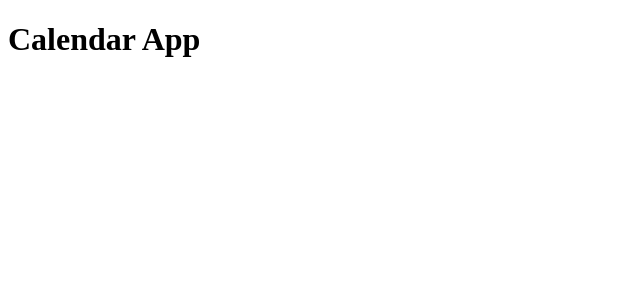
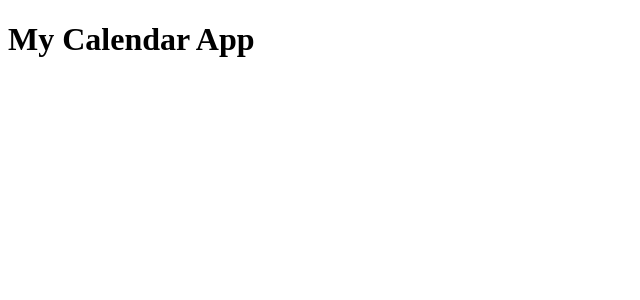
Before and after one commit to madan123051/image, a React (Create React App) app: page / in a window 1280 px wide. Shown: the top 300 px of the page, without its empty margins (0-640 px from the left). Built offline with nearby package versions, Linux system fonts and the light colour scheme.

Commit message:
Update App.js

```diff
--- a/src/App.js
+++ b/src/App.js
@@ -2,8 +2,9 @@ import React from 'react';
 
 function App() {
   return (
-    <div className="App">
-      <h1>Calendar App</h1>
+    <div>
+      <h1>My Calendar App</h1>
+      {/* Your calendar UI here */}
     </div>
   );
 }
```
